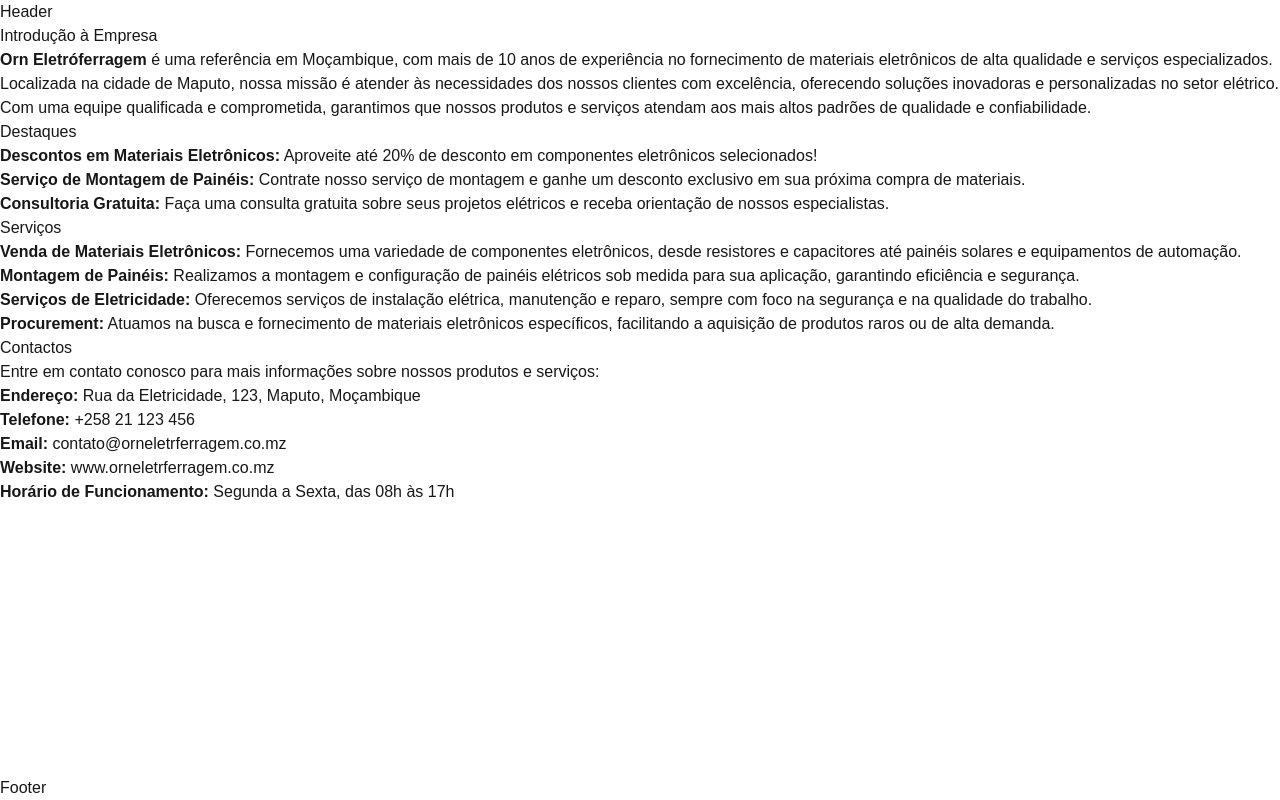
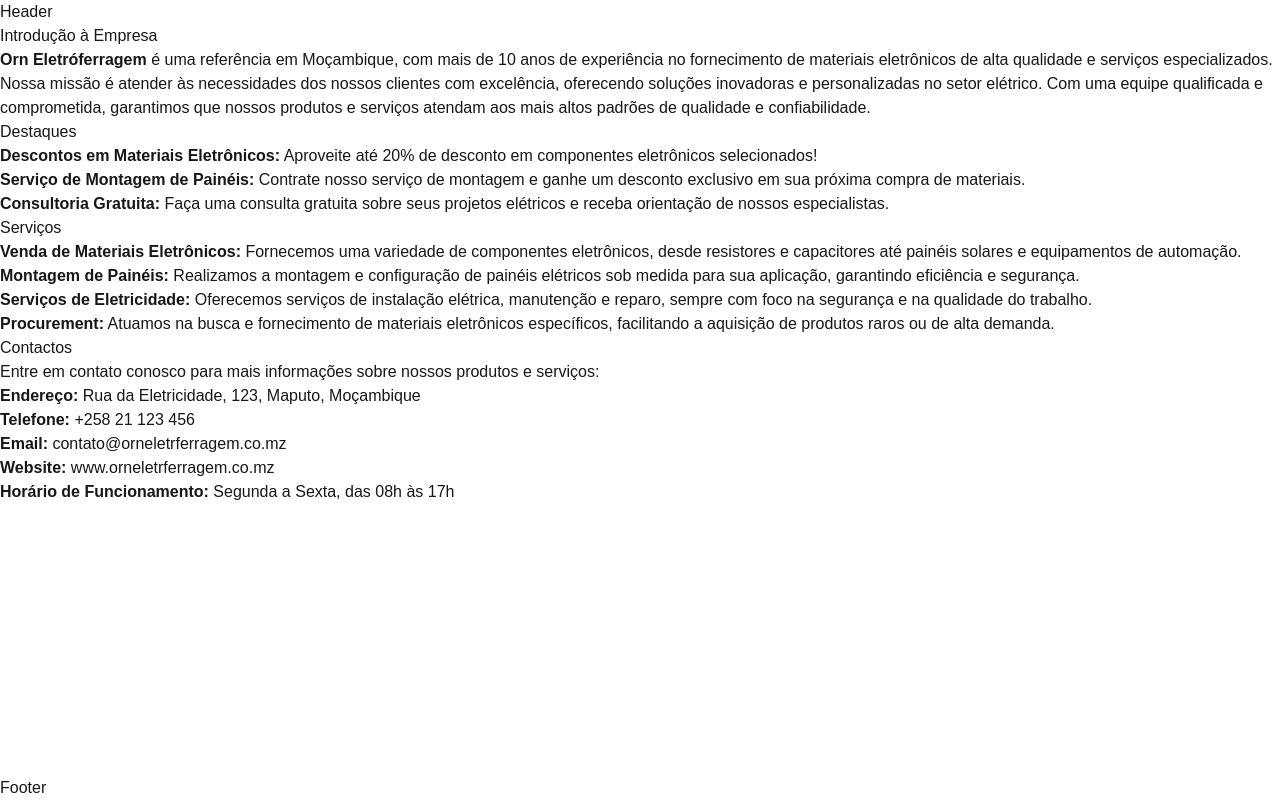
Before and after one commit to yuran-nhassengo/orn-procurment, a Next.js app: page / in a window 1280 px wide. Built offline with nearby package versions, Linux system fonts and the light colour scheme.

Commit message:
update home

```diff
--- a/app/(pages)/(Home)/page.tsx
+++ b/app/(pages)/(Home)/page.tsx
@@ -7,7 +7,7 @@
       <p>
         <strong>Orn Eletróferragem</strong> é uma referência em Moçambique, com mais de 10 anos de
         experiência no fornecimento de materiais eletrônicos de alta qualidade e serviços especializados.
-        Localizada na cidade de Maputo, nossa missão é atender às necessidades dos nossos clientes com excelência,
+         Nossa missão é atender às necessidades dos nossos clientes com excelência,
          oferecendo soluções inovadoras e personalizadas no setor elétrico. Com uma equipe qualificada e comprometida,
          garantimos que nossos produtos e serviços atendam aos mais altos padrões de qualidade e confiabilidade.
       </p>
```
